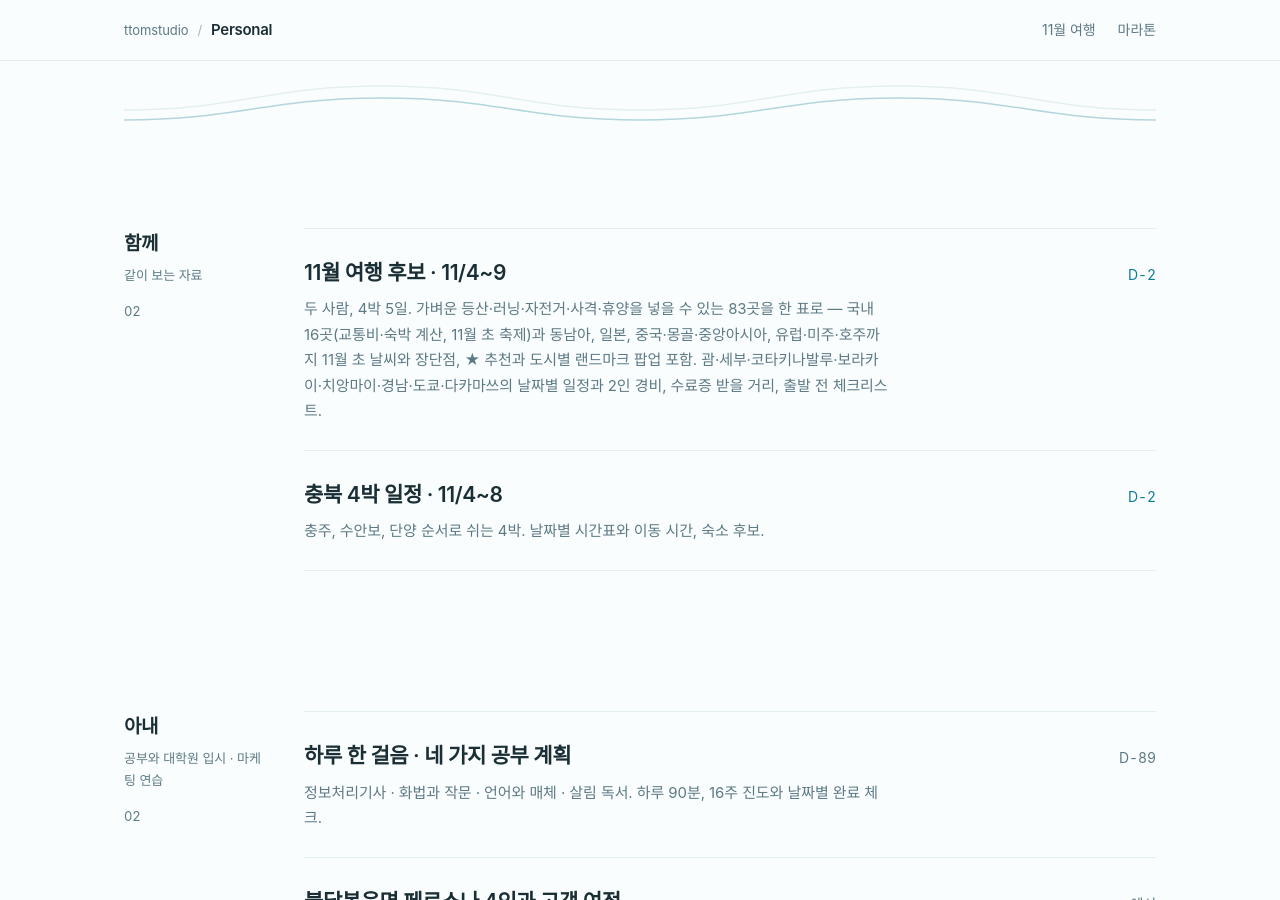
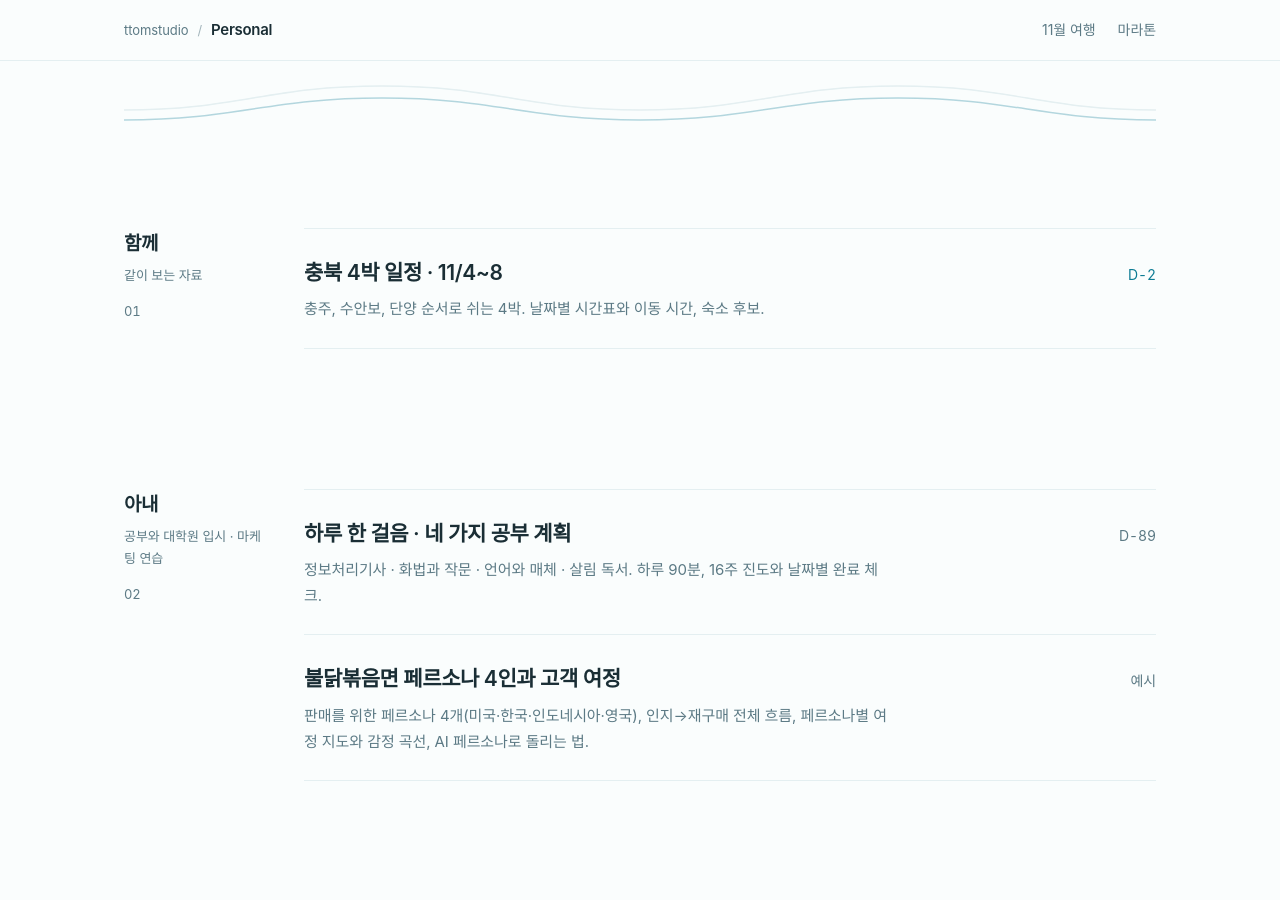
Before and after one commit to charach/legal-docs, a Jekyll site: the page personal/index.html, which Jekyll copies as it is, in a window 1280 px wide and 900 px high, scrolled down 397 px. Built offline with Jekyll 4.4.1, drawn with Linux system fonts in a browser that asks for light colours; some web fonts are replaced.

Commit message:
Personal hub: move the November destination comparison page to the finished group
Co-Authored-By: Claude Sonnet 5.5 <noreply@anthropic.com>

```diff
--- a/personal/index.html
+++ b/personal/index.html
@@ -103,17 +103,10 @@
         <div class="side">
           <div class="who">함께</div>
           <div class="note">같이 보는 자료</div>
-          <div class="cnt tnum">02</div>
+          <div class="cnt tnum">01</div>
         </div>
         <div class="rows">
 
-          <a class="row" href="../travel/nov_candidates.html" data-start="2026-10-19" data-race="2026-11-04">
-            <div>
-              <div class="t">11월 여행 후보 · 11/4~9</div>
-              <div class="d">두 사람, 4박 5일. 가벼운 등산·러닝·자전거·사격·휴양을 넣을 수 있는 83곳을 한 표로 — 국내 16곳(교통비·숙박 계산, 11월 초 축제)과 동남아, 일본, 중국·몽골·중앙아시아, 유럽·미주·호주까지 11월 초 날씨와 장단점, ★ 추천과 도시별 랜드마크 팝업 포함. 괌·세부·코타키나발루·보라카이·치앙마이·경남·도쿄·다카마쓰의 날짜별 일정과 2인 경비, 수료증 받을 거리, 출발 전 체크리스트.</div>
-            </div>
-            <div class="meta"><span class="dday tnum">—</span></div>
-          </a>
 
           <a class="row" href="../travel/chungbuk_nov.html" data-start="2026-10-19" data-race="2026-11-04">
             <div>
@@ -197,12 +190,20 @@
         <div class="side">
           <div class="who">종료</div>
           <div class="note">끝난 프로젝트</div>
-          <div class="cnt tnum">13</div>
-          <button class="fold-btn" id="doneBtn" type="button" aria-expanded="false" aria-controls="doneRows">13개 보기</button>
+          <div class="cnt tnum">14</div>
+          <button class="fold-btn" id="doneBtn" type="button" aria-expanded="false" aria-controls="doneRows">14개 보기</button>
         </div>
         <div class="rows-wrap" id="doneRows" inert>
         <div class="rows-inner">
         <div class="rows">
+
+          <a class="row done" href="../travel/nov_candidates.html">
+            <div>
+              <div class="t">11월 여행 후보 · 11/4~9</div>
+              <div class="d">두 사람, 4박 5일. 가벼운 등산·러닝·자전거·사격·휴양을 넣을 수 있는 83곳을 한 표로 — 국내 16곳(교통비·숙박 계산, 11월 초 축제)과 동남아, 일본, 중국·몽골·중앙아시아, 유럽·미주·호주까지 11월 초 날씨와 장단점, ★ 추천과 도시별 랜드마크 팝업 포함. 괌·세부·코타키나발루·보라카이·치앙마이·경남·도쿄·다카마쓰의 날짜별 일정과 2인 경비, 수료증 받을 거리, 출발 전 체크리스트. 여행지를 충북으로 정해 후보 비교는 마무리했고 표는 그대로 남겨 둔다.</div>
+            </div>
+            <div class="meta"><span class="dday tnum">종료</span></div>
+          </a>
 
           <a class="row done" href="hongkong_2026.html">
             <div>
```
